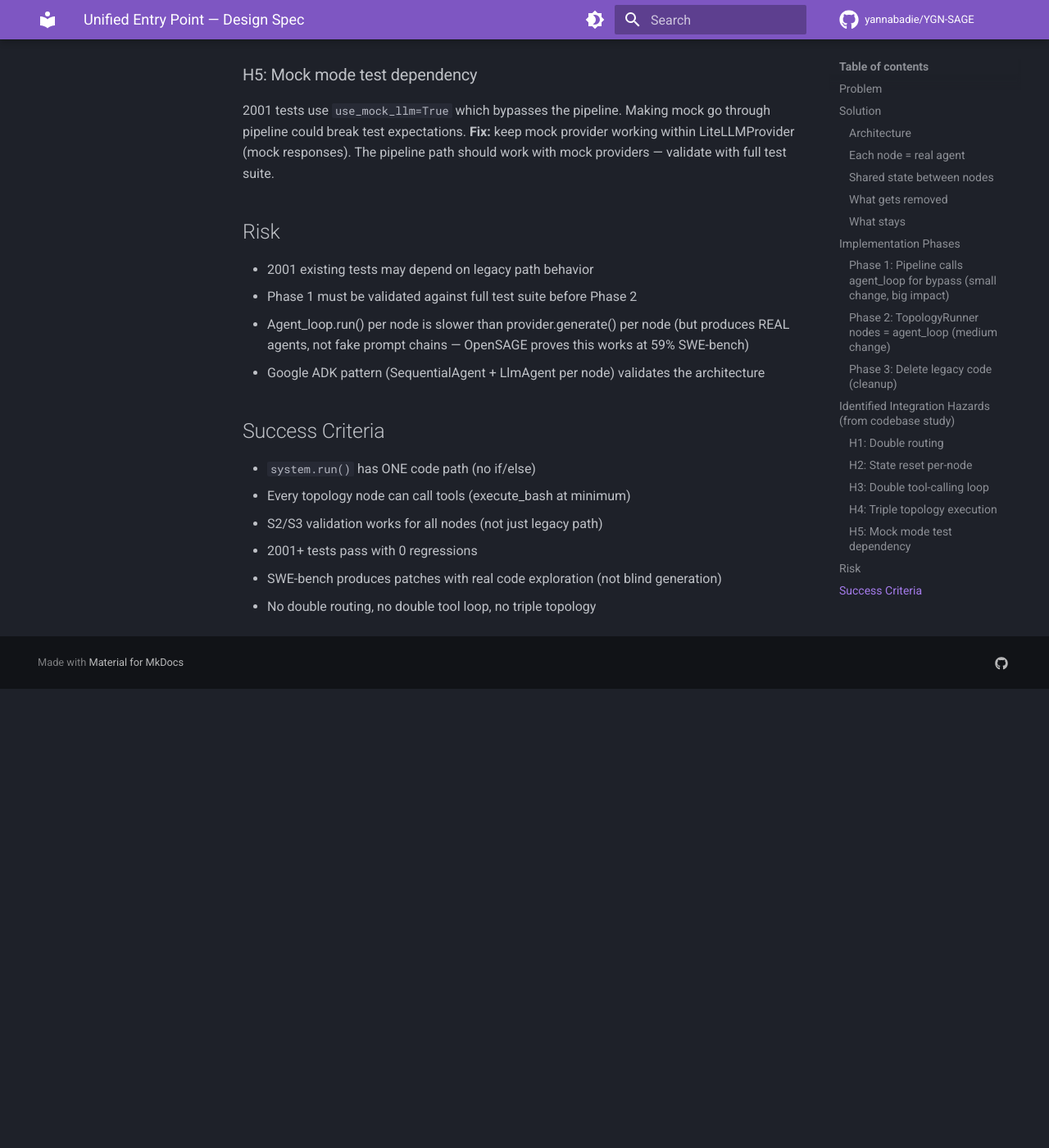
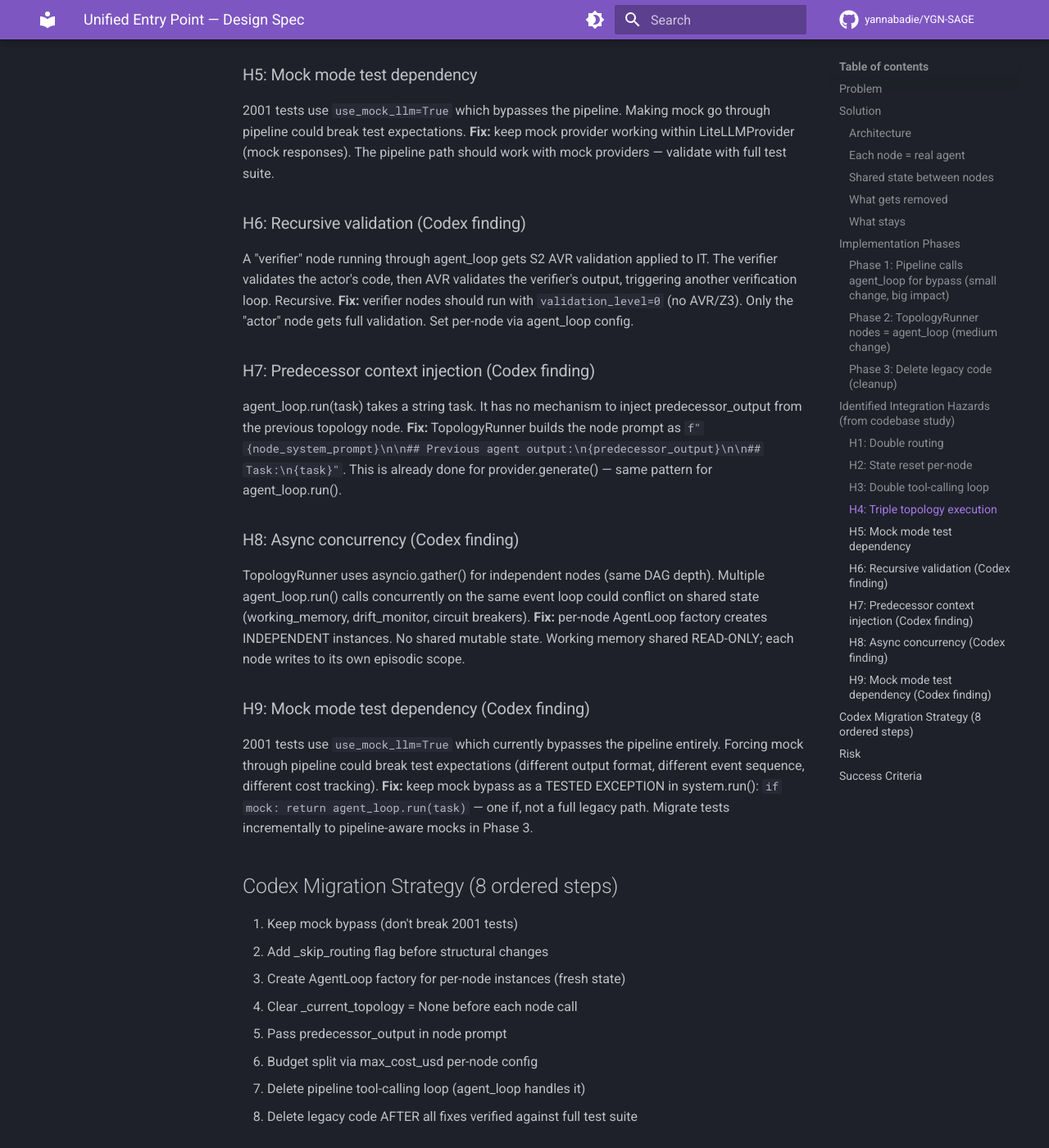
Before and after one commit to yannabadie/YGN-SAGE, an MkDocs documentation site: the page built from docs/superpowers/specs/2026-04-09-unified-entry-point-design.md, in a window 1280 px wide and 1400 px high, scrolled down 3548 px. Shown: the whole window at 82% size. Built offline with MkDocs 1.6.1 and Material for MkDocs 9.7.7, drawn with Linux system fonts in a browser that asks for light colours; comment, search, counter and statistics services are not loaded; before the commit the page ends 4388 px from its top, so only the background shows below that; some of the changed text lies outside the part shown.

Commit message:
spec: consolidate Codex adversarial findings — 10 hazards, 8-step migration
Codex review (174K tokens, 40 tool calls) found 3 additional BLOCKING issues:
- H6: recursive validation (verifier node gets AVR applied to itself)
- H7: predecessor context injection (agent_loop.run has no predecessor param)
- H8: async concurrency (parallel nodes share mutable state)
- H9: mock mode (2001 tests depend on pipeline bypass)

8-step ordered migration strategy added. Total: 9 hazards identified,
all with concrete fixes. Ready for implementation plan.

Co-Authored-By: Claude Opus 4.6 (1M context) <noreply@anthropic.com>

```diff
--- a/docs/superpowers/specs/2026-04-09-unified-entry-point-design.md
+++ b/docs/superpowers/specs/2026-04-09-unified-entry-point-design.md
@@ -125,6 +125,44 @@ Making mock go through pipeline could break test expectations.
 **Fix:** keep mock provider working within LiteLLMProvider (mock responses).
 The pipeline path should work with mock providers — validate with full test suite.
 
+### H6: Recursive validation (Codex finding)
+A "verifier" node running through agent_loop gets S2 AVR validation applied to IT.
+The verifier validates the actor's code, then AVR validates the verifier's output,
+triggering another verification loop. Recursive.
+**Fix:** verifier nodes should run with `validation_level=0` (no AVR/Z3). Only the
+"actor" node gets full validation. Set per-node via agent_loop config.
+
+### H7: Predecessor context injection (Codex finding)
+agent_loop.run(task) takes a string task. It has no mechanism to inject
+predecessor_output from the previous topology node.
+**Fix:** TopologyRunner builds the node prompt as `f"{node_system_prompt}\n\n## Previous agent output:\n{predecessor_output}\n\n## Task:\n{task}"`.
+This is already done for provider.generate() — same pattern for agent_loop.run().
+
+### H8: Async concurrency (Codex finding)
+TopologyRunner uses asyncio.gather() for independent nodes (same DAG depth).
+Multiple agent_loop.run() calls concurrently on the same event loop could conflict
+on shared state (working_memory, drift_monitor, circuit breakers).
+**Fix:** per-node AgentLoop factory creates INDEPENDENT instances. No shared mutable
+state. Working memory shared READ-ONLY; each node writes to its own episodic scope.
+
+### H9: Mock mode test dependency (Codex finding)
+2001 tests use `use_mock_llm=True` which currently bypasses the pipeline entirely.
+Forcing mock through pipeline could break test expectations (different output format,
+different event sequence, different cost tracking).
+**Fix:** keep mock bypass as a TESTED EXCEPTION in system.run():
+`if mock: return agent_loop.run(task)` — one if, not a full legacy path.
+Migrate tests incrementally to pipeline-aware mocks in Phase 3.
+
+## Codex Migration Strategy (8 ordered steps)
+1. Keep mock bypass (don't break 2001 tests)
+2. Add _skip_routing flag before structural changes
+3. Create AgentLoop factory for per-node instances (fresh state)
+4. Clear _current_topology = None before each node call
+5. Pass predecessor_output in node prompt
+6. Budget split via max_cost_usd per-node config
+7. Delete pipeline tool-calling loop (agent_loop handles it)
+8. Delete legacy code AFTER all fixes verified against full test suite
+
 ## Risk
 
 - 2001 existing tests may depend on legacy path behavior
@@ -132,6 +170,7 @@ The pipeline path should work with mock providers — validate with full test su
 - Agent_loop.run() per node is slower than provider.generate() per node
   (but produces REAL agents, not fake prompt chains — OpenSAGE proves this works at 59% SWE-bench)
 - Google ADK pattern (SequentialAgent + LlmAgent per node) validates the architecture
+- Codex found 10 issues (5 BLOCKING), all with identified fixes
 
 ## Success Criteria
 
```
